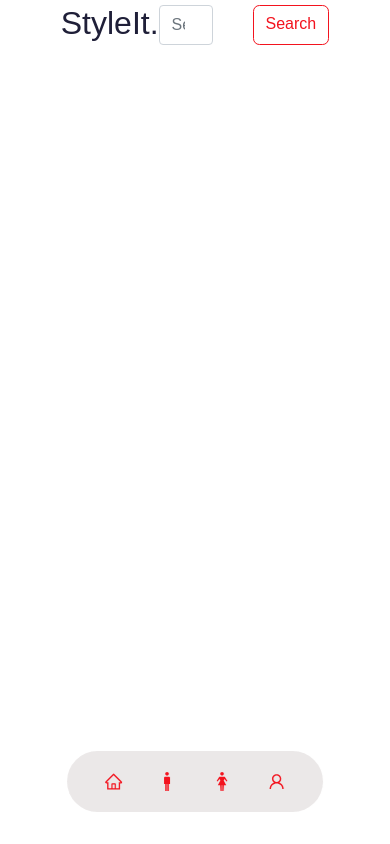
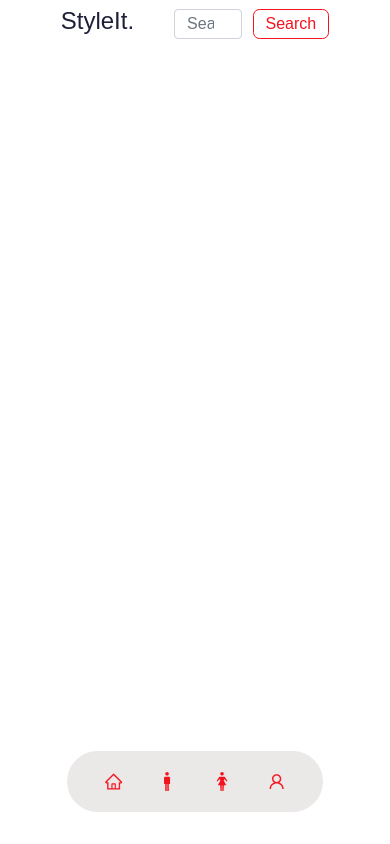
Before and after one commit to Niiischal/React_Clothing, a React (Create React App) app in the folder styleit/: page / in a window 390 px wide. Built offline with nearby package versions, Linux system fonts and the light colour scheme; a web font is replaced by a local one.

Commit message:
making top navbar responsive for small devices.

```diff
--- a/styleit/src/components/topnav/topnav.css
+++ b/styleit/src/components/topnav/topnav.css
@@ -24,3 +24,29 @@
     text-align: center;
     padding:.375rem.75rem;
 }
+
+@media screen and (max-width: 600px) {
+    .container .top{
+        display: flex;
+        justify-content: space-between;
+    }
+
+    .top>h1{
+        font-size: 1.5rem;
+        margin: 7px 0 0 0;
+    }
+
+    .top > .search {
+        margin-top: 5px;
+        gap: 2rem;
+        height: 30px;
+        margin-top: 9px;
+        margin-left: 40px;
+        width: 100%;
+        gap: 3px;
+    }
+
+    .search > .btn{
+        padding:.105rem.75rem;
+    }
+}
--- a/styleit/src/index.css
+++ b/styleit/src/index.css
@@ -73,3 +73,19 @@ a:hover {
   border-color: var(--color-black);
 
 }
+
+/* Media queries for medium devices */
+@media screen and (max-width: 1024px) {
+  .container {
+    width: var(--container-width-md);
+  }
+
+}
+
+/* Media queries for small devices */
+@media screen and (max-width: 600px) {
+  .container {
+    width: var(--container-width-ms);
+  }
+
+}
```
